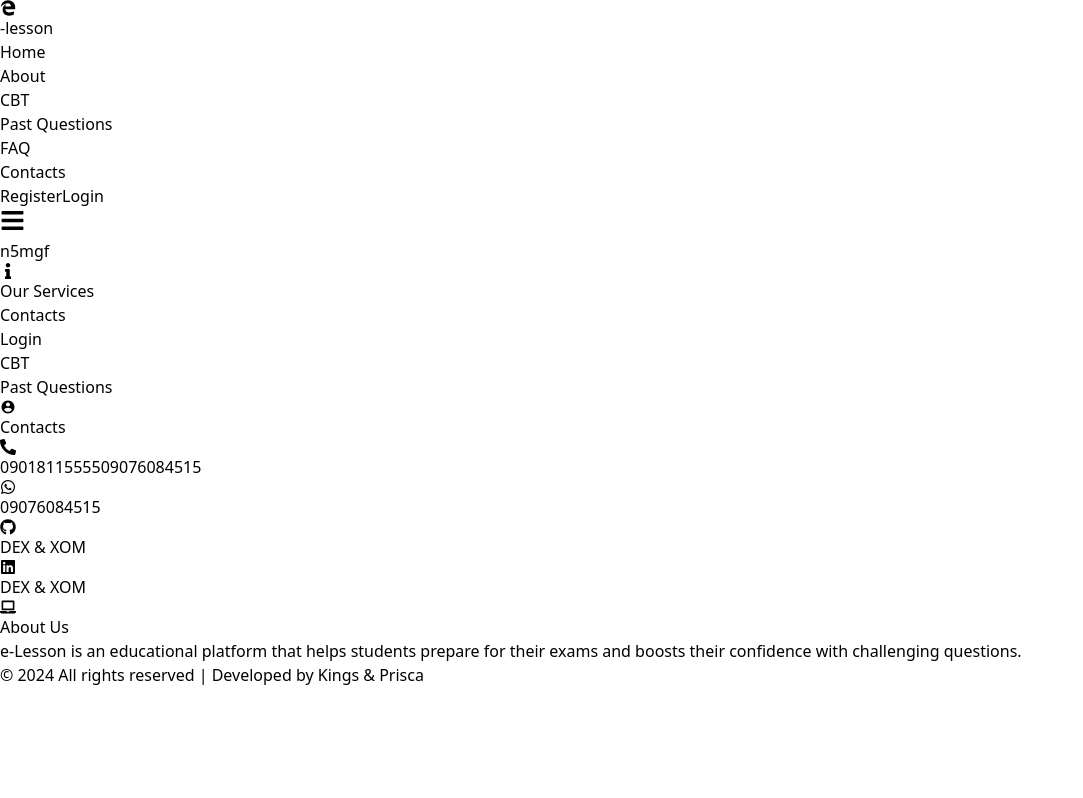
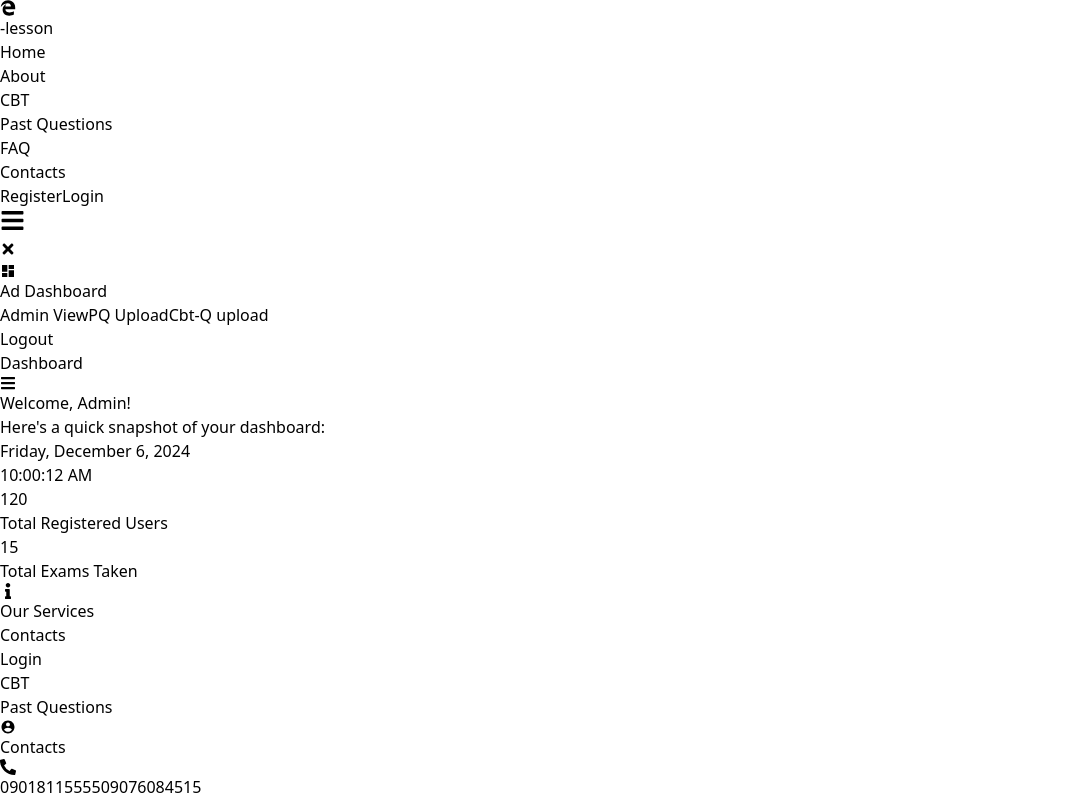
Before and after one commit to Xomcreate/elesson, a React (Vite) app: page /codecraft in a window 1280 px wide. Shown: the top 798 px of the page, without its empty margins (0-1083 px from the left). Built offline with nearby package versions, Linux system fonts and the light colour scheme.

Commit message:
Update Admin.jsx

```diff
--- a/src/DashboardComponents/Admin.jsx
+++ b/src/DashboardComponents/Admin.jsx
@@ -1,9 +1,103 @@
-import React from 'react'
+import React, { useState } from 'react';
+import { MdDashboard } from "react-icons/md";
+import { FaBars, FaTimes } from "react-icons/fa";
+import { useNavigate } from 'react-router-dom';
+import WelcomeAdmin from '../DashboardmenuComponets/WelcomeAdmin'
+import AdminView from '../DashboardmenuComponets/AdminView'
+import PastquestionsUpload from '../DashboardmenuComponets/PastquestionUpload'
+import CbtquestionUpload from '../DashboardmenuComponets/CbtquestionUpload'
+
 
 function Admin() {
+  const [activeSection, setActiveSection] = useState(''); // Default: no section is active
+  const [isSidebarOpen, setIsSidebarOpen] = useState(false); // Hamburger menu toggle
+  const navigate = useNavigate();
+
+  const handleLogout = () => {
+    console.log('User logged out'); // You can also clear session storage or cookies here
+    navigate('/'); // Redirect to the Logout component
+  };
+
   return (
-    <div>n5mgf</div>
-  )
+    <div className="min-h-[100vh] grid grid-cols-1 md:grid-cols-12 bg-gray-100">
+      {/* Sidebar */}
+      <aside
+        className={`${
+          isSidebarOpen ? 'block' : 'hidden'
+        } md:block col-span-3 lg:col-span-2 bg-gray-300 flex flex-col items-center md:items-start p-4 space-y-6 shadow-lg md:relative absolute w-full md:w-auto z-10`}
+      >
+        {/* Close Button for Small Screens */}
+        <div className="flex w-full justify-end md:hidden">
+          <button
+            className="text-2xl text-gray-800 hover:text-orange-500"
+            onClick={() => setIsSidebarOpen(false)}
+          >
+            <FaTimes />
+          </button>
+        </div>
+
+        {/* Dashboard Header */}
+        <div className="flex  items-center space-x-2 text-xl font-bold text-gray-800 hover:text-orange-500 transition">
+          <MdDashboard className="text-2xl text-orange-500" />
+          <span >Ad Dashboard</span>
+        </div>
+
+        {/* Sidebar Options */}
+        <nav className="w-full space-y-4">
+          <button
+            className={`w-full text-left px-4 py-2 rounded-md font-semibold ${
+              activeSection === 'AdminView' ? 'bg-orange-500 text-white' : 'hover:bg-orange-100'
+            }`}
+            onClick={() => setActiveSection('AdminView')}
+          >
+            Admin View
+          </button>
+          <button
+            className={`w-full text-left px-4 py-2 rounded-md font-semibold ${
+              activeSection === 'PQ' ? 'bg-orange-500 text-white' : 'hover:bg-orange-100'
+            }`}
+            onClick={() => setActiveSection('PQ')}
+          >
+            PQ Upload
+          </button>
+          <button
+            className={`w-full text-left px-4 py-2 rounded-md font-semibold ${
+              activeSection === 'Cbt-Q' ? 'bg-orange-500 text-white' : 'hover:bg-orange-100'
+            }`}
+            onClick={() => setActiveSection('Cbt-Q')}
+          >
+            Cbt-Q upload
+          </button>
+        </nav>
+
+        {/* Logout Button */}
+        <button
+          className="w-full text-left px-4 py-2 rounded-md font-semibold text-red-600 hover:bg-red-100"
+          onClick={handleLogout}
+        >
+          Logout
+        </button>
+      </aside>
+
+      {/* Hamburger Menu */}
+      <div className="md:hidden flex justify-between items-center bg-gray-200 p-4 shadow-lg">
+        <h1 className="text-lg font-bold text-gray-800">Dashboard</h1>
+        <FaBars
+          className="text-xl cursor-pointer text-gray-800 hover:text-orange-500"
+          onClick={() => setIsSidebarOpen(true)}
+        />
+      </div>
+
+      {/* Main Content */}
+      <main className="col-span-9 lg:col-span-10 p-6 bg-gray-200 shadow-inner">
+        {/* Render Section Based on Active Tab */}
+        {activeSection === 'Cbt-Q' && <CbtquestionUpload />}
+        {activeSection === 'PQ' && <PastquestionsUpload />}
+        {activeSection === 'AdminView' && <AdminView />}
+        {activeSection === '' && <WelcomeAdmin />}
+      </main>
+    </div>
+  );
 }
 
 export default Admin
```
